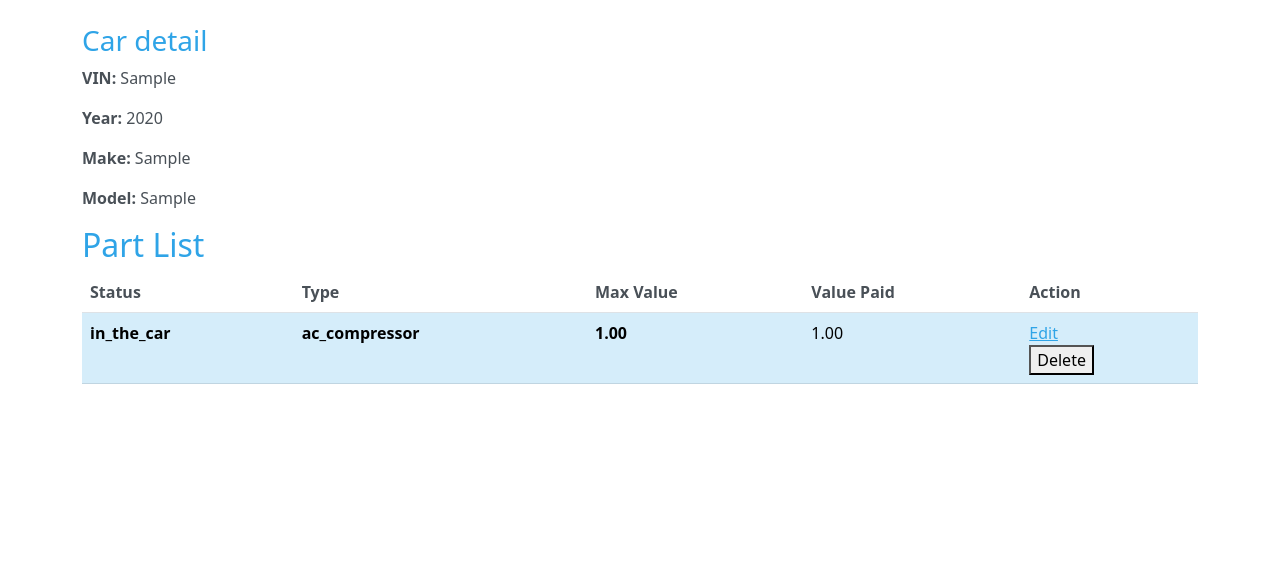
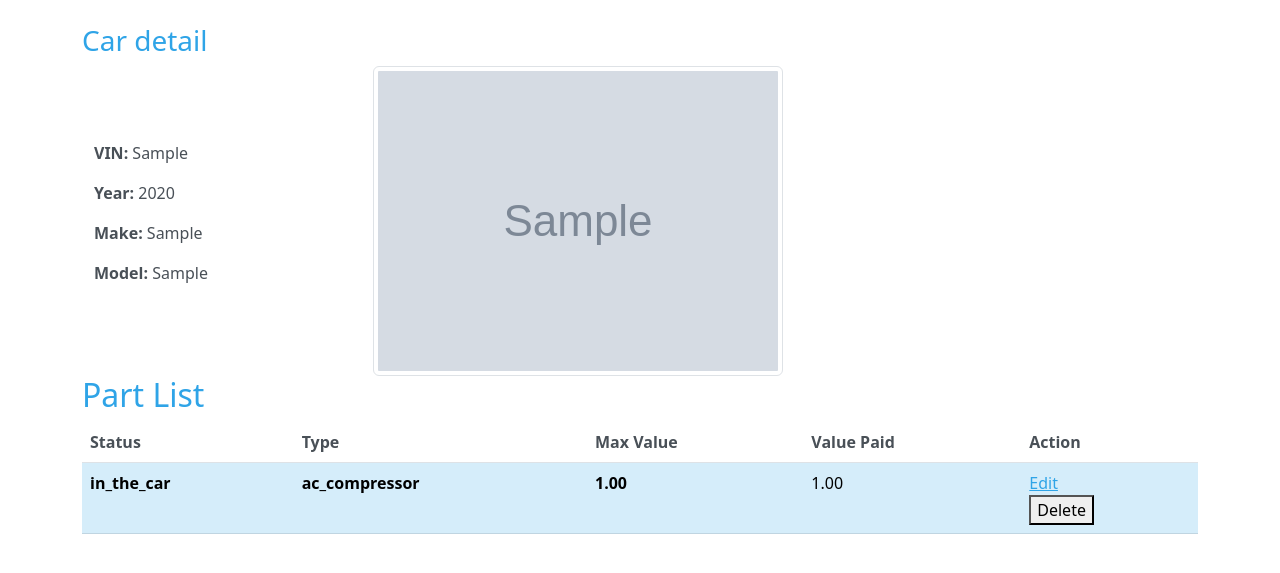
Before and after one commit to alexsteeve/Management-System, a Django app: page /1/ in a window 1280 px wide. Shown: the top 573 px of the page. Run offline with Django 4.2, Linux system fonts and the light colour scheme; tables that the repository leaves empty hold one stand-in row (values such as "Sample post"); grey boxes marked "Sample" are stand-in pictures; some libraries are stand-ins or nearby versions.

Commit message:
include pictures in the car detail

```diff
--- a/cars/models.py
+++ b/cars/models.py
@@ -27,6 +27,7 @@ class Car(models.Model):
     transport = models.DecimalField(max_digits=10, decimal_places=2, blank=True, null=True)
     dismantle = models.DecimalField(max_digits=10, decimal_places=2, blank=True, null=True)
     weight = models.IntegerField()
+    picture = models.CharField(max_length=1000, blank=True)
 
     def __str__(self):
         return self.VIN
--- a/cars/templates/car_detail.html
+++ b/cars/templates/car_detail.html
@@ -4,10 +4,19 @@
 
 {% block content %}
 <h3>Car detail</h3>
-<p><b>VIN:</b> {{car.VIN}}</p>
-<p><b>Year:</b> {{car.year}}</p>
-<p><b>Make:</b> {{car.make}}</p>
-<p><b>Model:</b> {{car.model}}</p>
+<div class="container">
+    <div class="row align-items-center">
+        <div class="col-3">
+            <p><b>VIN:</b> {{car.VIN}}</p>
+            <p><b>Year:</b> {{car.year}}</p>
+            <p><b>Make:</b> {{car.make}}</p>
+            <p><b>Model:</b> {{car.model}}</p>
+        </div>
+        <div class="col-sm">
+            <img src="{{car.picture}}" class="img-thumbnail">
+        </div>
+            </div>
+</div>
 <h2>Part List</h2>
 <table class="table table-hover">
     <thead>
--- a/cars/templates/car_list.html
+++ b/cars/templates/car_list.html
@@ -47,7 +47,7 @@
         <td>{{ car.dismantle }}</td>
         <td>{{ car.weight }}</td>
         <td>{{ car.LOT }}</td>
-        <td>{{ car.site }}</td>
+        <td><a href="{{ car.site }}">Link to the auction</a></td>
         <td>
           <a href="{% url 'car_update' car.id %}">Edit</a>
           <form action="{% url 'car_delete' car.id %}" method="post">
--- a/cars/views.py
+++ b/cars/views.py
@@ -8,7 +8,7 @@ from .models import Car, Part
 class CarForm(ModelForm):
     class Meta:
         model = Car
-        fields = ['date', 'year', 'make', 'model', 'LOT', 'VIN', 'site', 'status', 'bid', 'buyer_fee', 'fixed_fee', 'storage_fee', 'late_payment_fee', 'others_fees', 'transport', 'dismantle', 'weight']
+        fields = ['date', 'year', 'make', 'model', 'LOT', 'VIN', 'site', 'status', 'bid', 'buyer_fee', 'fixed_fee', 'storage_fee', 'late_payment_fee', 'others_fees', 'transport', 'dismantle', 'weight', 'picture']
 
 def car_list(request):
     cars = Car.objects.all()
```
Also changed, not shown: cars/migrations/0016_car_picture.py (added).
